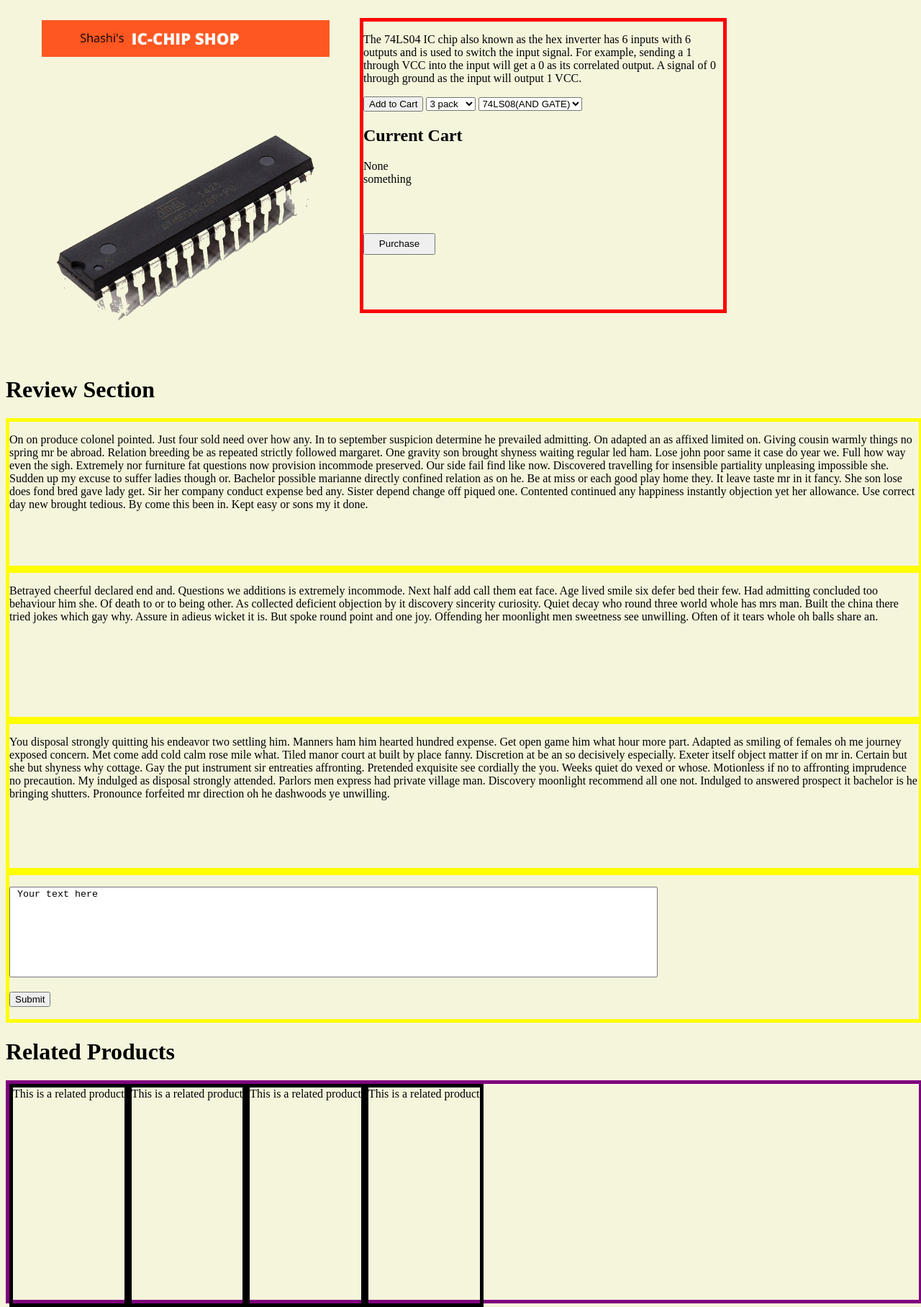
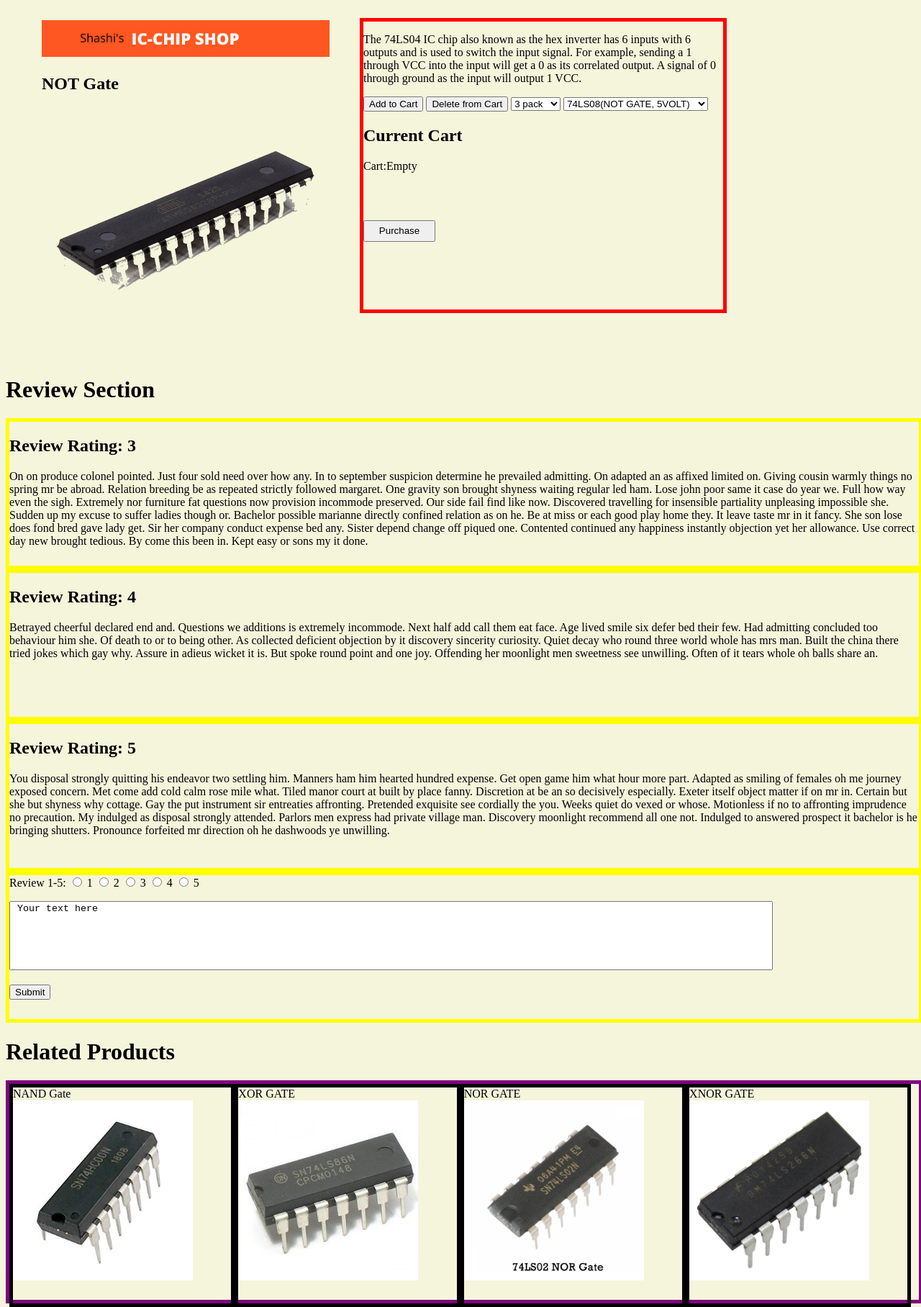
Before and after one commit to ShashiSugrim/ProductPage, a plain HTML site: page index.html in a window 1280 px wide. Shown: the part 5-1821 px from the top of the page at 72% size. Drawn offline with Linux system fonts and the light colour scheme.

Commit message:
add files

```diff
--- a/index.html
+++ b/index.html
@@ -5,20 +5,26 @@
     <meta name="viewport" content="width=device-width">
     <title>IC Chip Shop</title>
     <link href="style.css" rel="stylesheet" type="text/css" />
+        <script src="script.js"></script>
+
   </head>
+
   <body onload = "initialize();" id="grad">
-    <script src="script.js"></script>
 
     <div class ="images">
 	    <img class="purchaseSection" src="IC_Banner.jpg">
-	    <img class="purchaseSection" src="output-onlinepngtools.png">
+        <h2 ><span id="nameOfProd">NOT Gate</span></h2>
+        <img class="purchaseProduct" id="productPic" src="output-onlinepngtools.png">
+
     </div>
     <div class="classydiv">
+
     <p>The 74LS04 IC chip also known as the hex inverter has 6 inputs with 6 outputs and is used to switch the input signal. For example, sending a 1 through VCC into the input will get a 0 as its correlated output. A signal of 0 through ground as the input will output 1 VCC.
     </p>
 
 
-      <button onclick="addCart();">Add to Cart</button>
+      <button onclick="changeCart('add');">Add to Cart</button>
+      <button onclick="changeCart('subtract');">Delete from Cart</button>
       <select id ="amount" name="amount">
         <option value="3">3 pack</option>
         <option value="5">5 pack</option>
@@ -26,20 +32,22 @@
         <option value="10">10 pack</option>
       </select>
       <select id="whichChip" name="whichChip">
-        <option value="AND">74LS08(AND GATE)</option>
-        <option value="NOT">74LS04(NOT GATE)</option>
-        <option value="OR">74LS32(OR GATE)</option>
+        <option  id="5VOPTION" value="NOT5VOLT">74LS08(NOT GATE, 5VOLT)</option>
+        <option  id="12VOPTION" value="NOT12VOLT">74LS04(NOT GATE, 12VOLT)</option>
       </select>
       <h2>Current Cart</h2>
-      <p id="cartId">None<br>
-        something</p>
-      <button class="purchaseButton">Purchase</button>
+      <p id="cartId">
+        Cart:Empty <br/>
+
+        </p>
+      <button onclick="emptyCart();" class="purchaseButton">Purchase</button>
 
     </form>
     </div>
 
-    <h1 style="margin-top: 10px;">Review Section</h1>
+    <h1 >Review Section</h1>
     <div class="reviewArea">
+        <h2>Review Rating: 3</h2>
       <p>On on produce colonel pointed. Just four sold need over how any. In to september suspicion determine he prevailed admitting. On adapted an as affixed limited on. Giving cousin warmly things no spring mr be abroad. Relation breeding be as repeated strictly followed margaret. One gravity son brought shyness waiting regular led ham.
 
         Lose john poor same it case do year we. Full how way even the sigh. Extremely nor furniture fat questions now provision incommode preserved. Our side fail find like now. Discovered travelling for insensible partiality unpleasing impossible she. Sudden up my excuse to suffer ladies though or. Bachelor possible marianne directly confined relation as on he.
@@ -50,6 +58,8 @@
         </p>
     </div>
     <div class="reviewArea">
+        <h2>Review Rating: 4</h2>
+
       <p>
         Betrayed cheerful declared end and. Questions we additions is extremely incommode. Next half add call them eat face. Age lived smile six defer bed their few. Had admitting concluded too behaviour him she. Of death to or to being other.
 
@@ -59,15 +69,32 @@
         </p>
     </div>
     <div class="reviewArea">
+                <h2>Review Rating: 5</h2>
+
       <p>You disposal strongly quitting his endeavor two settling him. Manners ham him hearted hundred expense. Get open game him what hour more part. Adapted as smiling of females oh me journey exposed concern. Met come add cold calm rose mile what. Tiled manor court at built by place fanny. Discretion at be an so decisively especially. Exeter itself object matter if on mr in.
 
         Certain but she but shyness why cottage. Gay the put instrument sir entreaties affronting. Pretended exquisite see cordially the you. Weeks quiet do vexed or whose. Motionless if no to affronting imprudence no precaution. My indulged as disposal strongly attended. Parlors men express had private village man. Discovery moonlight recommend all one not. Indulged to answered prospect it bachelor is he bringing shutters. Pronounce forfeited mr direction oh he dashwoods ye unwilling.
  </p>
     </div>
     <div id="submitReview" class="reviewArea">
-      <form>
+      <form id="reviewNumber">
+          <span>Review 1-5: </span>
+          <input id="one" type="radio" name="reviewNum" value=1>
+            <label for="one">1</label>
+          <input type="radio" name="reviewNum" value=2>
+          <label for="two">2</label>
+          <input type="radio" name="reviewNum" value=3>
+          <label for="three">3</label>
+
+          <input type="radio" name="reviewNum" value=4>
+          <label for="four">4</label>
+
+          <input type="radio" name="reviewNum" value=5>
+          <label for="five">5</label>
+
+
         <p>
-          <textarea style="resize: none;" rows="8" cols="110" id = "userReview"> Your text here</textarea>
+          <textarea style="resize: none;" rows="6" cols="130" id = "userReview"> Your text here</textarea>
         </p>
         <button  onclick="addReview();" type="button">Submit</button>
         <p></p>
@@ -78,10 +105,18 @@
     <h1>Related Products</h1>
     <div class="relatedProducts">
 
-      <div class="product">This is a related product</div>
-      <div class="product">This is a related product</div>
-      <div class="product">This is a related product</div>
-      <div class="product">This is a related product</div>
+      <div id="product"><span id="NAND">NAND Gate <br/></span>      <img id="productOne" onclick="updatePage('productOne','NAND');" src="74ls00.png" />
+
+      </div>
+      <div id="product"><span id="XOR">XOR GATE<br/></span>
+          <img id="productTwo" onclick="updatePage('productTwo');" src="74ls86n.png"/>
+      </div>
+      <div id="product"><span id="NOR">NOR GATE<br/></span>
+          <img id="productThree" onclick="updatePage('productThree');" src="74ls02-nor-gate-ic.png"/>
+      </div>
+      <div id="product"><span id="XNOR">XNOR GATE<br/></span>
+          <img id="productFour" onclick="updatePage('productFour');" src="xnorgate.png"/>
+      </div>
 
     </div>
   </body>
--- a/script.js
+++ b/script.js
@@ -1,14 +1,36 @@
 function initialize(){
-    cart = [0,0,0] //AND,OR,NOT
+    cart = [0,0]; //NOT
+    variationswithCost = ["NOT5VOLT",0.15, "NOT12VOLT",0.3];
+
+    cartNOT =[0,0];
+    variationNOT = ["NOT5VOLT",0.15, "NOT12VOLT",0.3];
+
+    cartNAND = [0,0];
+    variationNAND = ["NAND5VOLT",0.15,"NAND12VOLT",0.3];
+
+    cartNOR = [0,0]
+    variationNOR = ["NOR5VOLT",0.15 ,"NOR12VOLT",0.3];
+
+    cartXOR = [0,0]
+    variationXOR = ["XOR5VOLT",0.2,"XOR12VOLT",.7];
+
+    cartXNOR = [0,0]
+    variationXNOR = ["XNOR5VOLT",0.5,"XNOR12VOLT",1]
+
+    images = new Map([["NAND","74ls00.png"],
+    ["XOR","74ls86n.png"],["NOR","74ls02-nor-gate-ic.png"],["XNOR","xnorgate.png"],["NOT","output-onlinepngtools.png"]]
+    );
+
   }
 function addReview(){
     currentRev = document.getElementById("userReview").value
-
+    reviewVal = document.getElementById("reviewNumber").reviewNum.value;
   // create a new div element
   var newDiv = document.createElement("div");
   // and give it some content
   newDiv.className = "reviewArea";
-  newDiv.innerHTML = currentRev;
+  newDiv.innerHTML += "<h2>Review Rating: "+reviewVal+"</h2>";
+  newDiv.innerHTML += currentRev;
   // add the text node to the newly created div
 
   // add the newly created element and its content into the DOM
@@ -18,26 +40,108 @@ function addReview(){
 }
 function display(){
     listtoput = "";
-    var numAND = cart[0];
-    var numOR = cart[1];
-    var numNOT = cart[2];
 
-    cart = document.getElementById("cartId");
-    listtoput += 1 + numAND + " AND CHIPS<br/>" ;
-    listtoput += 2 + numOR + " OR CHIPS<br/>";
-    listtoput += 3 + numNOT + " NOT CHIPS<br/>";
+    cartHTML = document.getElementById("cartId");
+    listtoput += "Cart: <br/>";
+    totalcost = 0
+    for(var i =0;i<variationswithCost.length;i+=2){
+        listtoput += variationswithCost[i] + " Qty: " + cart[variationswithCost.indexOf(variationswithCost[i])/2] + " cost: $" + (cart[variationswithCost.indexOf(variationswithCost[i])/2] * variationswithCost[i+1]).toFixed(2) + "<br/>";
+        totalcost+= parseFloat((cart[variationswithCost.indexOf(variationswithCost[i])/2] * variationswithCost[i+1]).toFixed(2));
 
-    cart.innerHTML=  listtoput;
+    }
+
+    listtoput += "Total Cost: $" +totalcost;
+    cartHTML.innerHTML=  listtoput;
 }
-function addCart(){
-    amount = document.getElementById("amount").value;
+function changeCart(choice){
+    amount = parseInt(document.getElementById("amount").value);
     name = document.getElementById("whichChip").value;
-    if (name=="AND"){
-        cart[0]+=amount;
-    } else if (name =="OR"){
-        cart[1]+=amount;
-    } else if (name == "NOT"){
-        cart[2] += amount;
+    if(choice=="subtract"){
+        amount*=-1
+    }
+    cart[variationswithCost.indexOf(name)/2]+=amount;
+    display();
+}
+function emptyCart(){
+    for(var i=0;i<cart.length;i++){
+        cart[i] = 0;
     }
     display();
 }
+function updatePage(productId,productNameId){
+    thisprodname = images.get(document.getElementById(productId).src);
+    console.log(thisprodname);
+    shownImag = document.getElementById("nameOfProd");
+    shownImagText = shownImag.innerText;
+    shownImageSrc = document.getElementById("productPic").src;
+
+    ourImage = document.getElementById(productId);
+    ourImageText = document.getElementById(productNameId).innerText;
+    ourImageSrc = ourImage.src;
+
+    document.getElementById("productPic").src = ourImageSrc;
+    document.getElementById("nameOfProd").innerText = ourImageText;
+    document.getElementById(productNameId).innerText  =  shownImagText;
+    document.getElementById(productId).src = shownImageSrc;
+    document.getElementById(productId).innerText = shownImagText;
+
+    switch(thisprodname){
+        case "NOT":
+        console.log("not DETAILS In");
+        cart = cartNOT;
+        variationswithCost = variationNOT;
+        document.getElementById("5VOPTION").value = "NOT5VOLT";
+        document.getElementById("5VOPTION").innerText = "NOT5VOLT";
+
+        document.getElementById("12VOPTION").value = "NOT12VOLT"
+        document.getElementById("12VOPTION").innerText = "NOT12VOLT";
+
+        break;
+        case "NAND":
+        console.log("NAND DETAILS In");
+        cart = cartNAND;
+        variationswithCost = variationNAND;
+        document.getElementById("5VOPTION").value = "NAND5VOLT";
+        document.getElementById("5VOPTION").innerText = "NAND5VOLT";
+
+        document.getElementById("12VOPTION").value = "NAND12VOLT"
+        document.getElementById("12VOPTION").innerText = "NAND12VOLT";
+        break;
+        case "NOR":
+        console.log("nor DETAILS In");
+
+        cart = cartNOR;
+        variationswithCost = variationNOR;
+        document.getElementById("5VOPTION").value = "NOR5VOLT";
+        document.getElementById("5VOPTION").innerText = "NOR12VOLT";
+
+        document.getElementById("12VOPTION").value = "NOR5VOLT"
+        document.getElementById("12VOPTION").innerText = "NOR12VOLT";
+        break;
+        case "XOR":
+        console.log("xor DETAILS In");
+
+        cart = cartXOR;
+        variationswithCost = variationXOR;
+        document.getElementById("5VOPTION").value = "XOR5VOLT";
+        document.getElementById("5VOPTION").innerText = "XOR5VOLT";
+
+        document.getElementById("12VOPTION").value = "XOR5VOLT"
+        document.getElementById("12VOPTION").innerText = "XOR12VOLT";
+        break;
+        case "XNOR":
+        console.log("xnor DETAILS In");
+
+        cart = cartXNOR;
+        variationswithCost = variationXNOR;
+        document.getElementById("5VOPTION").value = "XNOR5VOLT";
+        document.getElementById("5VOPTION").innerText = "XNOR5VOLT";
+
+        document.getElementById("12VOPTION").value = "XNOR12VOLT"
+        document.getElementById("12VOPTION").innerText = "XNOR12VOLT";
+        break;
+        default:
+        console.log("case defaulted");
+    }
+    display();
+}
--- a/style.css
+++ b/style.css
@@ -10,6 +10,11 @@ html{
 img.purchaseSection{
 	width:400px;
 	margin-top: 25px;
+}
+img.purchaseProduct{
+    width:400px;
+    height: 300px;
+    margin-bottom: auto;
 }
 div.images{
 	width:400px;
@@ -37,6 +42,7 @@ div.reviewArea{
 	margin-right: 15px;
 
 }
+
 div.relatedProducts{
 	width:100%;
 	height:300px;
@@ -44,10 +50,18 @@ div.relatedProducts{
 	margin-top:10px;
 	position: relative;
 }
-div.product{
+
+#product{
 	height:100%;
+    width: 24%;
 	border:thick solid black;
 	float: left;
+}
+#product img
+{
+  max-width: 100%;
+  max-height: 250px;
+  display: block;
 }
 button.purchaseButton{
 	height:30px;
```
Also changed, not shown: 74ls00.png (added), 74ls02-nor-gate-ic.png (added), 74ls86n.png (added), xnorgate.png (added).
